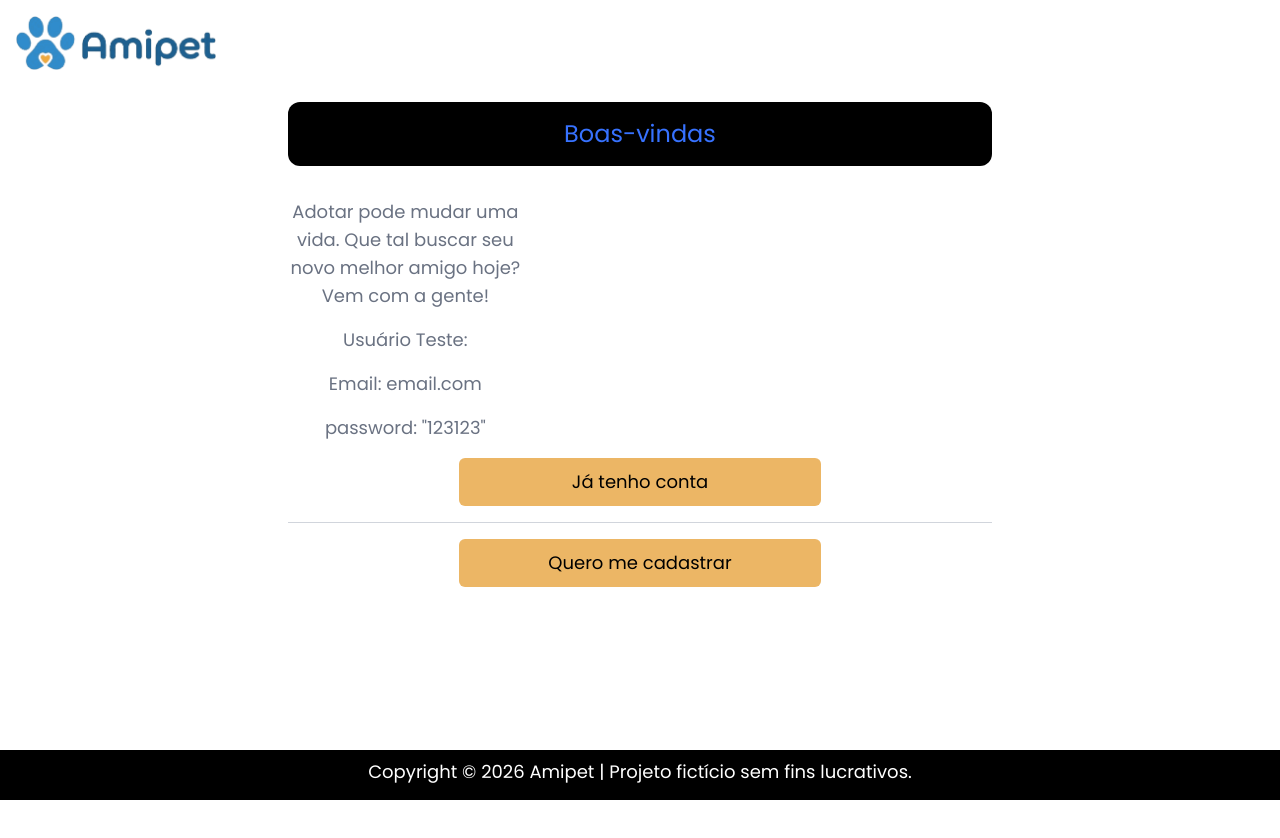
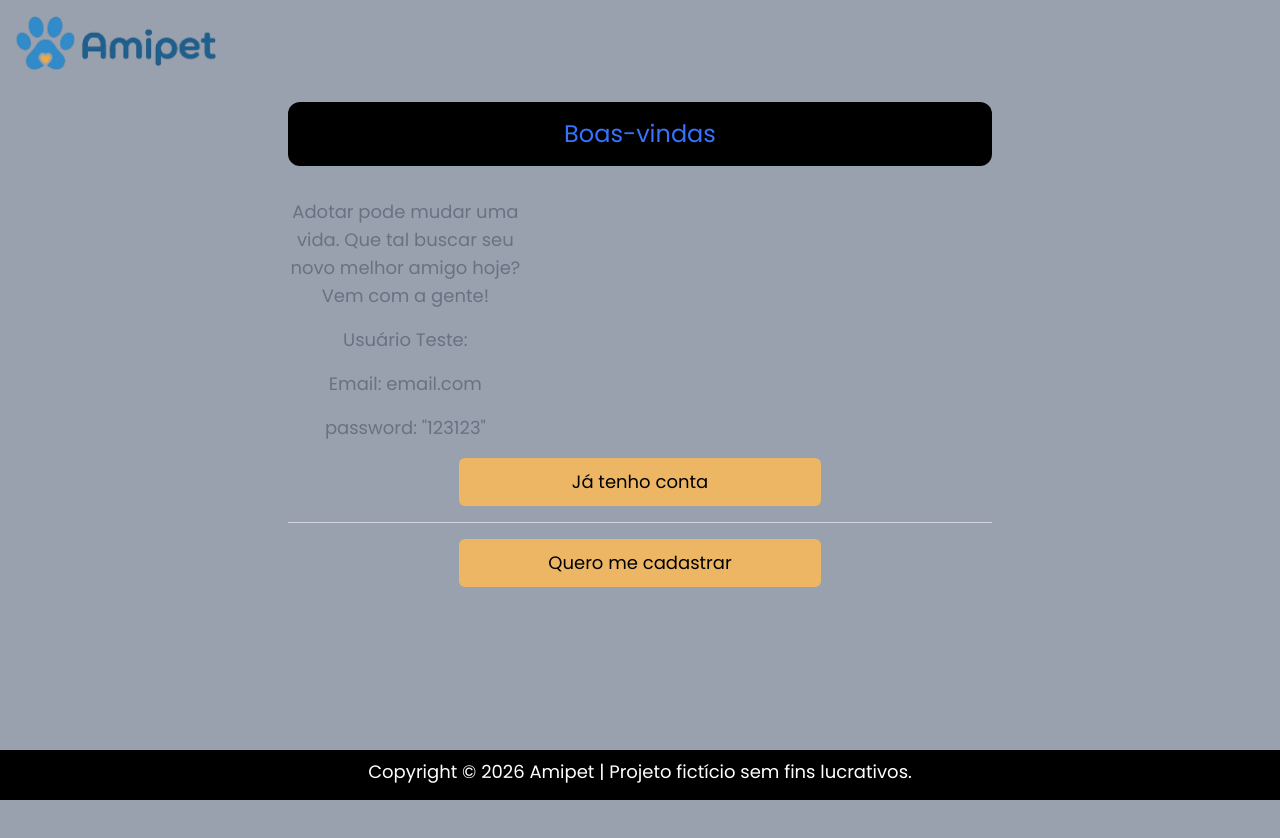
Before and after one commit to Andre-StudioNerd/Amipet, a React (Vite) app: page /signinup in a window 1280 px wide. Shown: the top 838 px of the page. Built offline with nearby package versions, Linux system fonts and the light colour scheme; no server answers.

Commit message:
Novo css

```diff
--- a/src/routes/index.tsx
+++ b/src/routes/index.tsx
@@ -10,7 +10,7 @@
 
 const Wrapper = ({ children }: { children: React.ReactNode }) => {
   return (
-    <div className="flex flex-col min-h-screen bg-white">
+    <div className="flex flex-col min-h-screen bg-gray-400">
       <Header />
       {children}
       <Footer />
```
